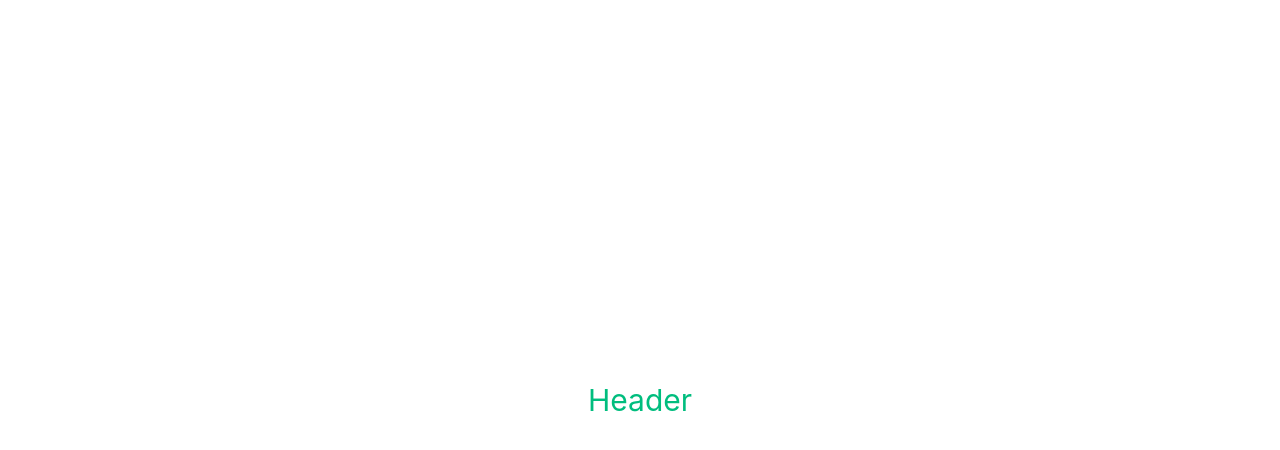
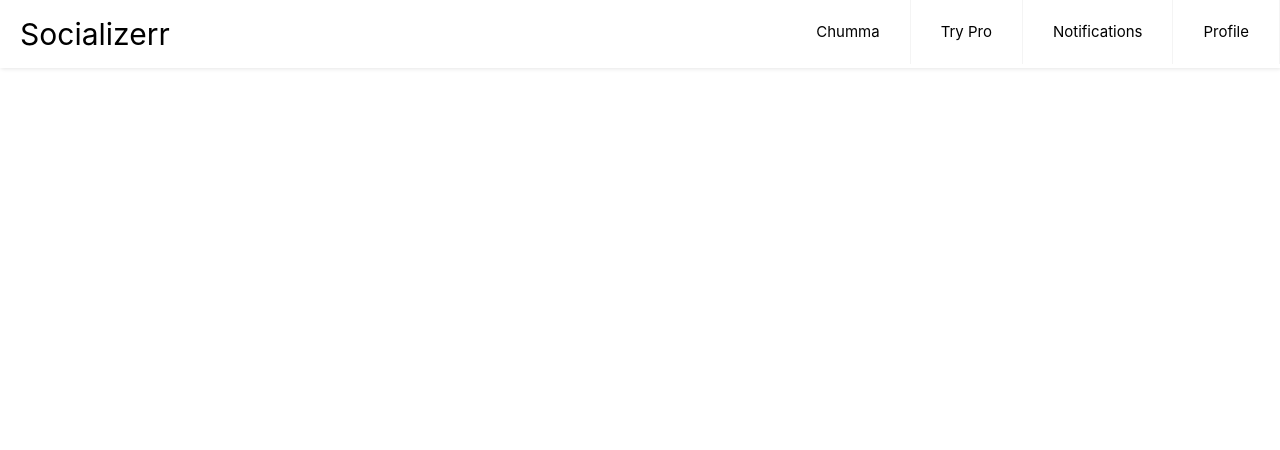
Before and after one commit to kiran1901/socializer, a Vue app: page / in a window 1280 px wide. Before the commit this address had no page. Shown: the top 450 px of the page. Built offline with nearby package versions, Linux system fonts and the light colour scheme.

Commit message:
edited navbar component

```diff
--- a/src/App.vue
+++ b/src/App.vue
@@ -14,11 +14,12 @@ import TheHeader from './components/AppHeader.vue'
         <!-- <div class="wrapper">
         <HelloWorld msg="You did it!" />
 
-        <nav>
+
+        </div> -->
+        <!-- <nav>
             <RouterLink to="/">Home</RouterLink>
             <RouterLink to="/about">About</RouterLink>
-        </nav>
-        </div> -->
+        </nav> -->
 
     <RouterView />
 </template>
@@ -39,6 +40,7 @@ nav {
     font-size: 12px;
     text-align: center;
     margin-top: 2rem;
+    z-index: 1;
 }
 
 nav a.router-link-exact-active {
--- a/src/assets/main.css
+++ b/src/assets/main.css
@@ -1,10 +1,11 @@
 @import './base.css';
 
 #app {
-  max-width: 1280px;
-  margin: 0 auto;
-  padding: 2rem;
-  font-weight: normal;
+  /* max-width: 1280px; */
+  /* padding: 2rem; */
+
+  margin: 0;
+  height: 100%;
 }
 
 a,
@@ -15,7 +16,8 @@ a,
   padding: 3px;
 }
 
-@media (hover: hover) {
+
+/* @media (hover: hover) {
   a:hover {
     background-color: hsla(160, 100%, 37%, 0.2);
   }
@@ -28,8 +30,8 @@ a,
   }
 
   #app {
-    /* display: grid;
+    display: grid;
     grid-template-columns: 1fr 1fr;
-    padding: 0 2rem; */
+    padding: 0 2rem;
   }
-}
+} */
--- a/src/components/AppHeader.vue
+++ b/src/components/AppHeader.vue
@@ -1,40 +1,160 @@
 <script setup>
 defineProps({
-    // msg: {
-    //     type: String,
-    //     required: true
-    // }
+
 })
 </script>
 
 <template>
-    <div class="greetings">
-        <h1 class="green">Header</h1>
+    <div class="header">
+        <a href="" class="logo">Socializerr</a>
+        <input class="menu-btn" type="checkbox" id="menu-btn" />
+        <label class="menu-icon" for="menu-btn"><span class="navicon"></span></label>
+        <ul class="menu">
+            <li><a href="#work">Chumma</a></li>
+            <li><a href="#about">Try Pro</a></li>
+            <li><a href="#careers">Notifications</a></li>
+            <li><a href="#contact">Profile</a></li>
+        </ul>
     </div>
 </template>
 
 <style scoped>
-/* h1 {
-    font-weight: 500;
-    font-size: 2.6rem;
-    position: relative;
-    top: -10px;
+
+
+a {
+    color: #000;
 }
 
-h3 {
-  font-size: 1.2rem;
-} */
+/* header */
+
+.header {
+    background-color: #fff;
+    box-shadow: 1px 1px 4px 0 rgba(0,0,0,.1);
+    position: fixed;
+    width: 100%;
+    z-index: 3;
+}
+
+.header ul {
+  margin: 0;
+  padding: 0;
+  list-style: none;
+  overflow: hidden;
+  background-color: #fff;
+}
+
+.header li a {
+  display: block;
+  padding: 20px 20px;
+  border-right: 1px solid #f4f4f4;
+  text-decoration: none;
+}
+
+.header li a:hover,
+.header .menu-btn:hover {
+  background-color: #f4f4f4;
+}
+
+.header .logo {
+    display: block;
+    float: left;
+    font-size: 2em;
+    padding: 10px 20px;
+    text-decoration: none;
+}
+
+/* menu */
+
+.header .menu {
+  clear: both;
+  max-height: 0;
+  transition: max-height .2s ease-out;
+}
+
+/* menu icon */
+
+.header .menu-icon {
+  cursor: pointer;
+  display: inline-block;
+  float: right;
+  padding: 28px 20px;
+  position: relative;
+  user-select: none;
+}
+
+.header .menu-icon .navicon {
+  background: #333;
+  display: block;
+  height: 2px;
+  position: relative;
+  transition: background .2s ease-out;
+  width: 18px;
+}
+
+.header .menu-icon .navicon:before,
+.header .menu-icon .navicon:after {
+  background: #333;
+  content: '';
+  display: block;
+  height: 100%;
+  position: absolute;
+  transition: all .2s ease-out;
+  width: 100%;
+}
+
+.header .menu-icon .navicon:before {
+  top: 5px;
+}
+
+.header .menu-icon .navicon:after {
+  top: -5px;
+}
+
+/* menu btn */
+
+.header .menu-btn {
+  display: none;
+}
+
+.header .menu-btn:checked ~ .menu {
+  max-height: 240px;
+}
+
+.header .menu-btn:checked ~ .menu-icon .navicon {
+  background: transparent;
+}
+
+.header .menu-btn:checked ~ .menu-icon .navicon:before {
+  transform: rotate(-45deg);
+}
+
+.header .menu-btn:checked ~ .menu-icon .navicon:after {
+  transform: rotate(45deg);
+}
+
+.header .menu-btn:checked ~ .menu-icon:not(.steps) .navicon:before,
+.header .menu-btn:checked ~ .menu-icon:not(.steps) .navicon:after {
+  top: 0;
+}
+
+/* 48em = 768px */
+
+@media (min-width: 48em) {
+  .header li {
+    float: left;
+  }
+  .header li a {
+    padding: 20px 30px;
+  }
+  .header .menu {
+    clear: none;
+    float: right;
+    max-height: none;
+  }
+  .header .menu-icon {
+    display: none;
+  }
+}
 
 
-
-.greetings h1{
-    text-align: center;
-}
-
-/* @media (min-width: 1024px) {
-  .greetings h1,
-  .greetings h3 {
-    text-align: left;
-  }
-} */
 </style>
```
